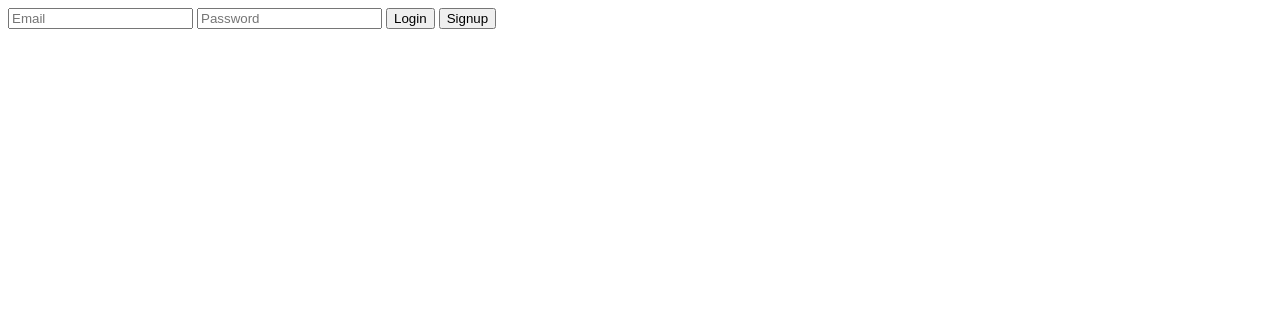
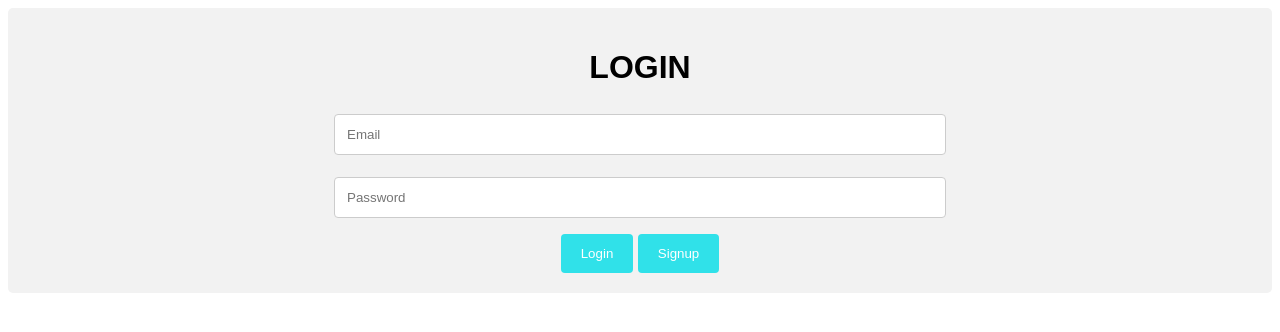
Before and after one commit to isa3bel/xPecting, a website: page App/index.html in a window 1280 px wide. Drawn offline with Linux system fonts and the light colour scheme; no server answers.

Commit message:
refreshed login page #1

```diff
--- a/App/index.html
+++ b/App/index.html
@@ -1,17 +1,51 @@
 <!DOCTYPE html>
 <html>
   <head>
+    <title>Login</title>
     <meta charset="utf-8">
+    <meta name="viewport" content="width=device-width, initial-scale=1">
     <script src="https://www.gstatic.com/firebasejs/7.2.1/firebase-app.js"></script>
     <script src="https://www.gstatic.com/firebasejs/5.9.1/firebase-auth.js"></script>
+    <style>
+      body {font-family: Arial, Helvetica, sans-serif;}
+      button{
+        background-color: #30E1E9;
+        color: white;
+        padding: 12px 20px;
+        border: none;
+        border-radius: 4px;
+        cursor: pointer;
+      }
+      button:hover{
+        background-color: #25A4AA;
+      }
+
+      .container{
+        border-radius: 5px;
+        background-color: #F2F2F2;
+        padding: 20px;
+      }
+      input{
+        width: 50%;
+        padding: 12px;
+        border: 1px solid #ccc;
+        border-radius: 4px;
+        box-sizing: border-box;
+        margin-top: 6px;
+        margin-bottom: 16px;
+        resize: vertical;
+      }
+    </style>
   </head>
   <body>
+    <center>
     <div class="container">
+      <h1>LOGIN</h1>
       <input id="txtEmail" type="email" placeholder="Email">
-
+      <br>
       <input id="txtPassword" type="password"
       placeholder="Password">
-
+      <br>
       <button id="btnLogin" class="btn btn-action">
         Login
       </button>
@@ -21,6 +55,7 @@
       </button>
 
     </div>
+  </center>
 
     <script src="app.js"></script>
   </body>
```
